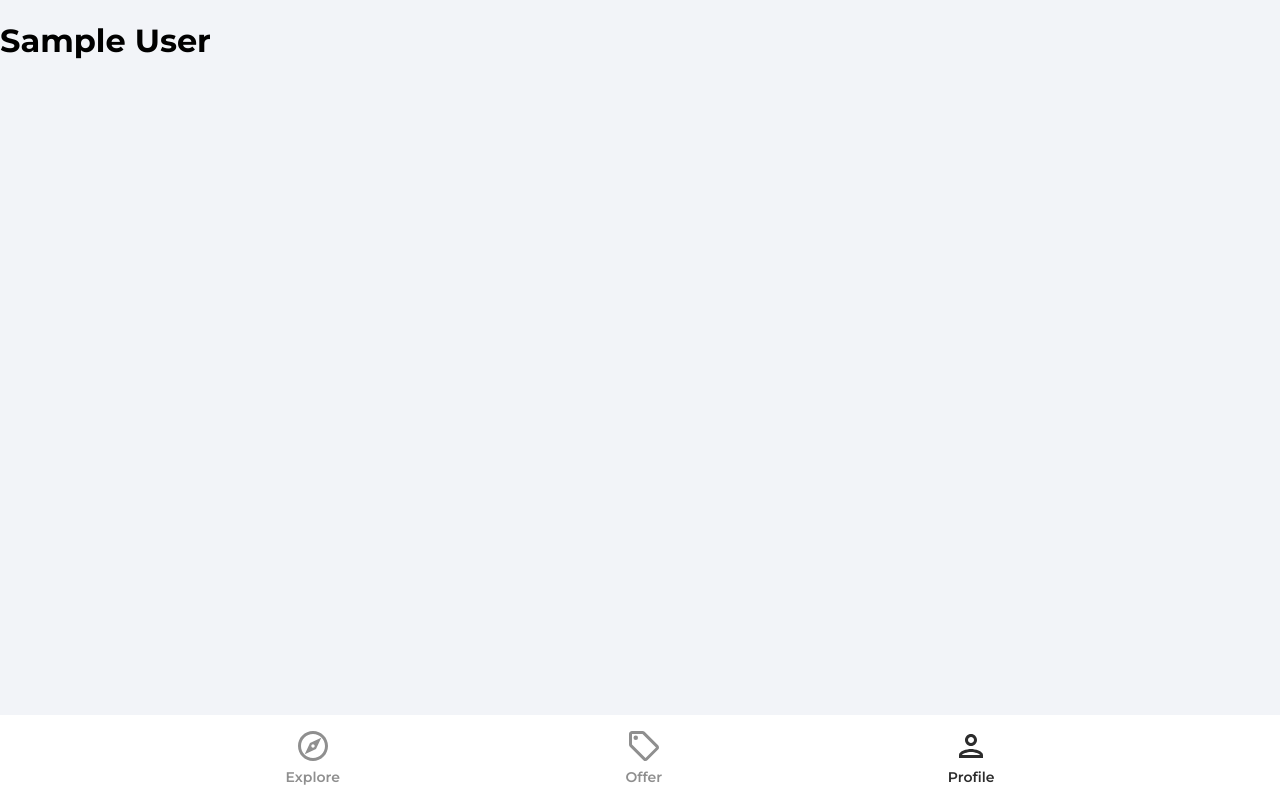
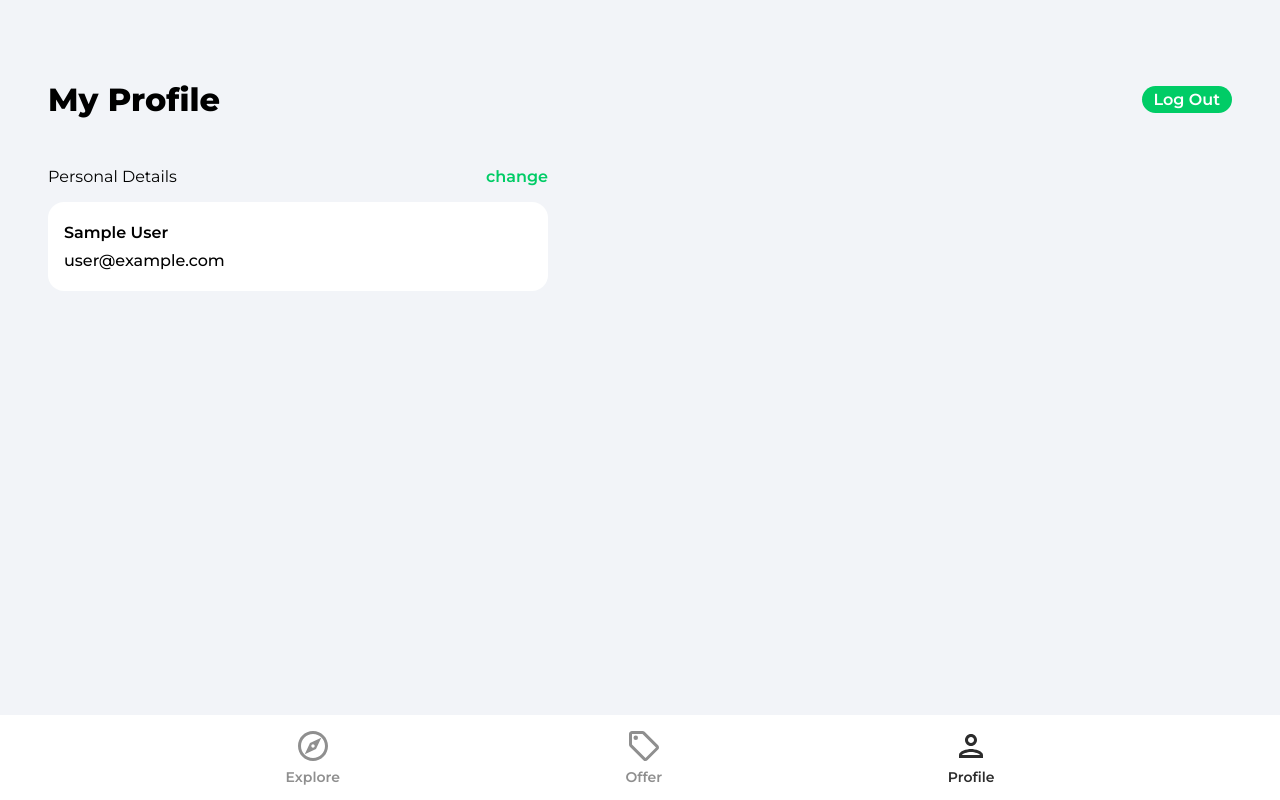
Before and after one commit to joshacross/house-marketplace, a React (Create React App) app: page /profile in a window 1280 px wide. Built offline with nearby package versions, Linux system fonts and the light colour scheme; no server answers; sample sign-in values are in the browser's storage.

Commit message:
updated authentication

```diff
--- a/src/App.js
+++ b/src/App.js
@@ -1,6 +1,7 @@
 import './App.css';
 import { BrowserRouter as Router, Routes, Route } from 'react-router-dom';
 import Navbar from './components/Navbar';
+import PrivateRoute from './components/PrivateRoute';
 import { ToastContainer } from 'react-toastify';
 import Explore from './pages/Explore';
 import ForgotPassword from './pages/ForgotPassword';
@@ -22,7 +23,9 @@
                               element={<ForgotPassword />}
                          />
                          <Route path='/Offers' element={<Offers />} />
-                         <Route path='/Profile' element={<Profile />} />
+                         <Route path='/profile' element={<PrivateRoute />}>
+                              <Route path='/profile' element={<Profile />} />
+                         </Route>
                          <Route path='/signin' element={<Signin />} />
                          <Route path='/signup' element={<Signup />} />
                          <Route path='/*' element={<NotFound />} />
--- /dev/null
+++ b/src/components/PrivateRoute.jsx
@@ -0,0 +1,15 @@
+import { Navigate, Outlet } from 'react-router-dom';
+import { useAuthStatus } from '../hooks/useAuthStatus';
+import Spinner from './Spinner';
+
+const PrivateRoute = () => {
+     const { loggedIn, checkingStatus } = useAuthStatus();
+
+     if (checkingStatus) {
+          return <Spinner />;
+     }
+
+     return loggedIn ? <Outlet /> : <Navigate to='/signin' />;
+};
+
+export default PrivateRoute;
--- /dev/null
+++ b/src/components/Spinner.jsx
@@ -0,0 +1,9 @@
+function Spinner() {
+     return (
+          <div className='loadingSpinnerContainer'>
+               <div className='loadingSpinner'></div>
+          </div>
+     );
+}
+
+export default Spinner;
--- /dev/null
+++ b/src/hooks/useAuthStatus.js
@@ -0,0 +1,31 @@
+import { useEffect, useState, useRef } from 'react';
+import { getAuth, onAuthStateChanged } from 'firebase/auth';
+
+// protected-route-with-firebase in v6
+
+export const useAuthStatus = () => {
+     const [loggedIn, setLoggedIn] = useState(false);
+     const [checkingStatus, setCheckingStatus] = useState(true);
+
+     const isMounted = useRef(true);
+
+     useEffect(() => {
+          if (isMounted) {
+               const auth = getAuth();
+               onAuthStateChanged(auth, (user) => {
+                    if (user) {
+                         setLoggedIn(true);
+                    }
+                    setCheckingStatus(false);
+               });
+          }
+          return () => {
+               isMounted.current = false;
+          };
+     });
+
+     return { loggedIn, checkingStatus };
+};
+
+// fix memory leak warning
+//https://stackoverflow.com/questions/59780268/cleanup-memory-leaks-on-an-unmounted-component-in-react-hooks
--- a/src/pages/Profile.jsx
+++ b/src/pages/Profile.jsx
@@ -1,15 +1,105 @@
-import { useEffect, useState } from 'react';
-import { getAuth } from 'firebase/auth';
+import { useState } from 'react';
+import { getAuth, updateProfile } from 'firebase/auth';
+import { updateDoc, doc } from 'firebase/firestore';
+import { db } from '../firebase.config';
+import { useNavigate, Link, Navigate } from 'react-router-dom';
+import { toast } from 'react-toastify';
 
 function Profile() {
-     const [user, setUser] = useState({});
      const auth = getAuth();
+     const [changeDetails, setChangeDetails] = useState(false);
+     const [formData, setFormData] = useState({
+          name: auth.currentUser.displayName,
+          email: auth.currentUser.email,
+     });
 
-     useEffect(() => {
-          setUser(auth.currentUser);
-     }, []);
+     const { name, email } = formData;
 
-     return user ? <h1>{user.displayName}</h1> : 'Not logged In';
+     const navigate = useNavigate();
+
+     const onLogout = () => {
+          auth.signOut();
+          navigate('/');
+     };
+
+     const onSubmit = async () => {
+          try {
+               if (auth.currentUser.displayName !== name) {
+                    // update display name in Firebase
+                    await updateProfile(auth.currentUser, {
+                         displayName: name,
+                    });
+
+                    // update in firestore
+                    const userRef = doc(db, 'users', auth.currentUser.uid);
+                    await updateDoc(userRef, {
+                         name,
+                    });
+               }
+          } catch (error) {
+               console.log(error);
+               toast.error('Could not update profile details');
+          }
+     };
+
+     const onChange = (e) => {
+          setFormData((prevState) => ({
+               ...prevState,
+               [e.target.id]: e.target.value,
+          }));
+     };
+
+     return (
+          <div className='profile'>
+               <header className='profileHeader'>
+                    <p className='pageHeader'>My Profile</p>
+                    <button type='button' className='logOut' onClick={onLogout}>
+                         Log Out
+                    </button>
+               </header>
+               <main>
+                    <div className='profileDetailsHeader'>
+                         <p className='profileDetailsText'>Personal Details</p>
+                         <p
+                              className='changePersonalDetails'
+                              onClick={() => {
+                                   changeDetails && onSubmit();
+                                   setChangeDetails((prevState) => !prevState);
+                              }}>
+                              {changeDetails ? 'done' : 'change'}
+                         </p>
+                    </div>
+                    <div className='profileCard'>
+                         <form>
+                              <input
+                                   type='text'
+                                   id='name'
+                                   className={
+                                        !changeDetails
+                                             ? 'profileName'
+                                             : 'profileNameActive'
+                                   }
+                                   disabled={!changeDetails}
+                                   value={name}
+                                   onChange={onChange}
+                              />
+                              <input
+                                   type='text'
+                                   id='email'
+                                   className={
+                                        !changeDetails
+                                             ? 'profileEmail'
+                                             : 'profileEmailActive'
+                                   }
+                                   disabled={!changeDetails}
+                                   value={email}
+                                   onChange={onChange}
+                              />
+                         </form>
+                    </div>
+               </main>
+          </div>
+     );
 }
 
 export default Profile;
--- a/src/pages/Signin.jsx
+++ b/src/pages/Signin.jsx
@@ -1,5 +1,6 @@
 import { useState } from 'react';
 import { toast } from 'react-toastify';
+import 'react-toastify/dist/ReactToastify.css';
 import { Link, useNavigate } from 'react-router-dom';
 import { getAuth, signInWithEmailAndPassword } from 'firebase/auth';
 import OAuth from '../components/OAuth';
--- a/src/pages/Signup.jsx
+++ b/src/pages/Signup.jsx
@@ -1,6 +1,7 @@
 import { useState } from 'react';
 import { Link, useNavigate } from 'react-router-dom';
 import { toast } from 'react-toastify';
+import 'react-toastify/dist/ReactToastify.css';
 import {
      getAuth,
      createUserWithEmailAndPassword,
```
